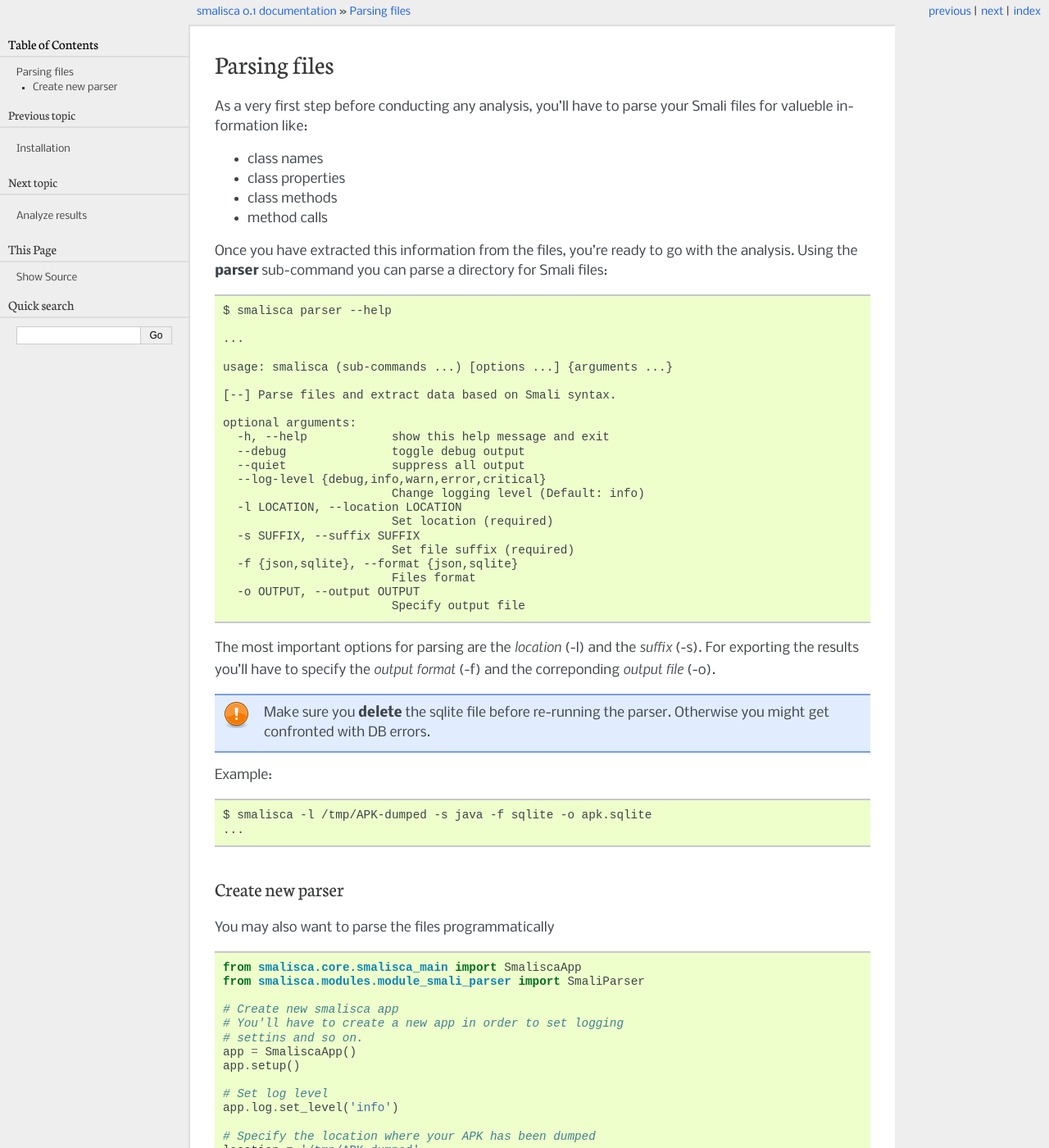
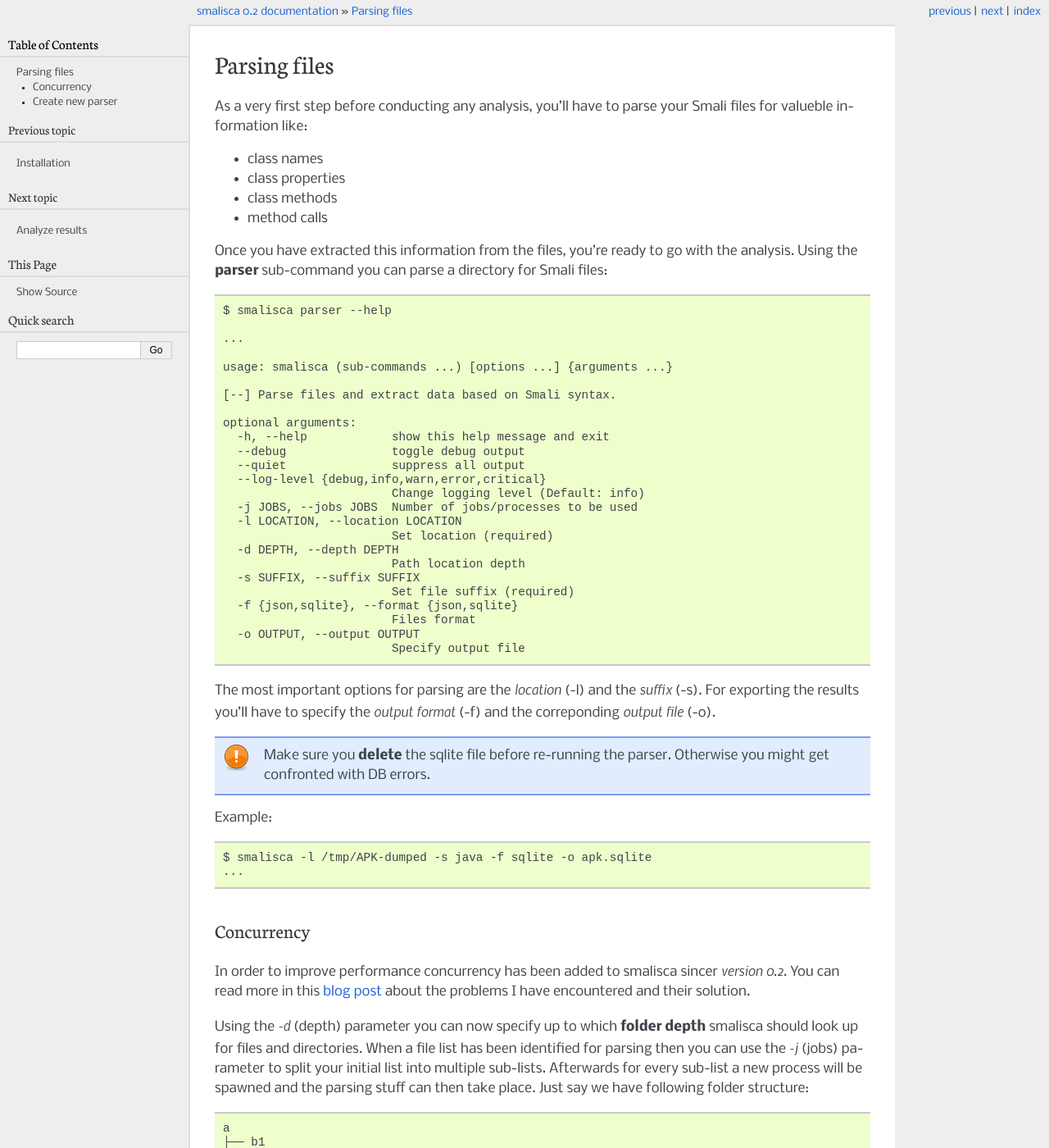
Before and after one commit to dorneanu/smalisca-doc, a Sphinx documentation site: the page built from docs/source/parsing.rst, in a window 1280 px wide and 1400 px high. Shown: the whole window at 82% size. Built offline with Sphinx 7.4.7, drawn with Linux system fonts in a browser that asks for light colours; some of the changed text lies outside the part shown.

Commit message:
Documenation for smalisca-0.2

```diff
--- a/docs/source/analysis.rst
+++ b/docs/source/analysis.rst
@@ -31,6 +31,7 @@ But first let's have a look at the main options::
       --quiet               suppress all output
       --log-level {debug,info,warn,error,critical}
                             Change logging level (Default: info)
+      --config CONFIG_FILE  Specify config file
       -i FILENAME, --input FILENAME
                             Specify results file to read from
       -f {sqlite}, --format {sqlite}
--- a/docs/source/conf.py
+++ b/docs/source/conf.py
@@ -61,9 +61,9 @@ copyright = '2015, Victor Dorneanu'
 # built documents.
 #
 # The short X.Y version.
-version = '0.1'
+version = '0.2'
 # The full version, including alpha/beta/rc tags.
-release = '0.1'
+release = '0.2'
 
 # The language for content autogenerated by Sphinx. Refer to documentation
 # for a list of supported languages.
--- a/docs/source/parsing.rst
+++ b/docs/source/parsing.rst
@@ -31,8 +31,11 @@ you can parse a directory for Smali files::
       --quiet               suppress all output
       --log-level {debug,info,warn,error,critical}
                             Change logging level (Default: info)
+      -j JOBS, --jobs JOBS  Number of jobs/processes to be used
       -l LOCATION, --location LOCATION
                             Set location (required)
+      -d DEPTH, --depth DEPTH
+                            Path location depth
       -s SUFFIX, --suffix SUFFIX
                             Set file suffix (required)
       -f {json,sqlite}, --format {json,sqlite}
@@ -52,6 +55,49 @@ Example::
 
     $ smalisca -l /tmp/APK-dumped -s java -f sqlite -o apk.sqlite
     ...
+
+
+Concurrency
+===========
+
+In order to improve performance concurrency has been added to smalisca sincer *version 0.2*.
+You can read more in this `blog post <http://blog.dornea.nu/2015/05/06/adding-concurrency-to-smalisca/>`_
+about the problems I have encountered and their solution.
+
+Using the `-d` (depth) parameter you can now specify up to which **folder depth** smalisca
+should look up for files and directories. When a file list has been identified for parsing
+then you can use the `-j` (jobs) parameter to split your initial list into multiple sub-lists.
+Afterwards for every sub-list a new process will be spawned and the parsing stuff can then
+take place. Just say we have following folder structure::
+
+    a
+    ├── b1
+    │   ├── c1
+    │   └── c2
+    ├── b2
+    │   ├── d1
+    │   └── d2
+    └── b3
+        ├── e1
+        ├── e2
+        └── e3
+
+You can now either:
+
+1) Parse files in directories: c1, c2, d1, d2, e1, e2, e3 + sub-folders
+2) Parse files in directories: b1, b2, b3 + sub-folders
+3) Parse in folder a + sub-folders
+
+Depending on the scenario you would then specify like this:
+
+1) smalisca ... -d **3**...
+2) smalisca ... -d **2** ...
+3) smalisca ... -d **1** ...
+
+..  note::
+    Concurrency is available in smalisca since version 0.2.
+
+
 
 
 Create new parser
```
Also changed, not shown: docs/source/drawing.rst (+8 -0 lines), docs/source/index.rst (+17 -5 lines), docs/source/web-api.rst (added, +283 -0 lines), docs/source/_static/images/smalisca_dc_classes_dot.png, docs/source/_static/images/smalisca_dc_classes_fdp.png, docs/source/_static/images/smalisca_dcl_calls_dot.png, docs/source/_static/images/smalisca_dcl_calls_fdp.png, docs/source/_static/images/smalisca_dxcl_dot_0.png, docs/source/_static/images/smalisca_dxcl_dot_1.png.
